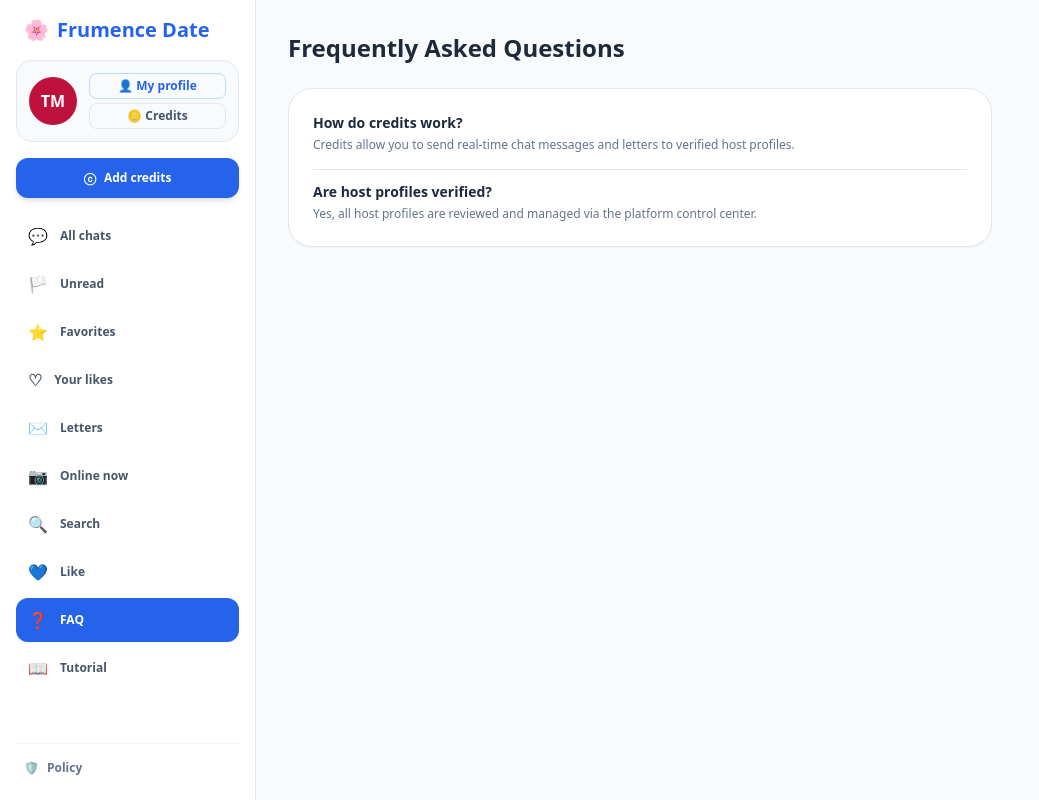
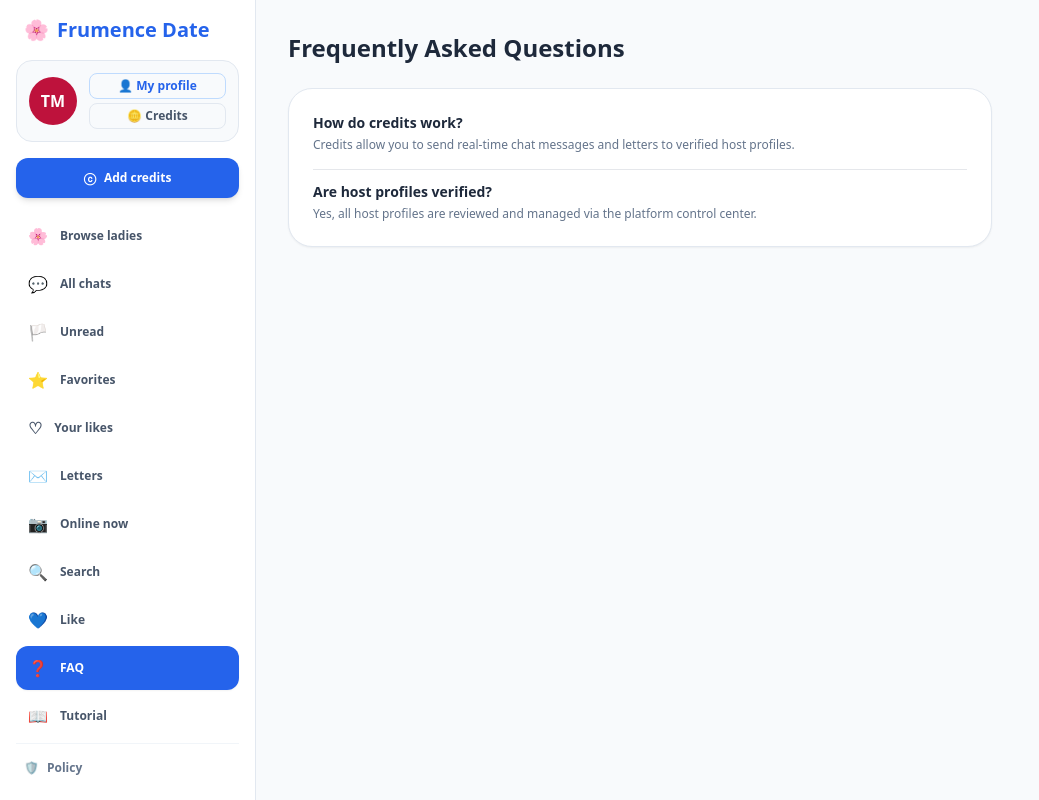
Before and after one commit to Tumuna-max/sturdy-funicular, a Next.js app: page /faq in a window 1280 px wide. Shown: the whole page, without its empty margins (0-1039 px from the left). Built offline with nearby package versions, Linux system fonts and the light colour scheme; no server answers; the database is empty.

Commit message:
Modify navigation items in ClientSidebar
Updated navigation items to include 'Browse ladies' and changed 'All chats' href.

```diff
--- a/components/ClientSidebar.js
+++ b/components/ClientSidebar.js
@@ -18,7 +18,6 @@ export default function ClientSidebar({ credits = 20, userName = "Tumuna Mwabili
     async function fetchActiveChatsCount() {
       if (!supabase) return;
 
-      // Fetch messages involving this client to count unique active conversations
       const { data, error } = await supabase
         .from('messages')
         .select('sender_id, receiver_id, profile_id')
@@ -39,7 +38,8 @@ export default function ClientSidebar({ credits = 20, userName = "Tumuna Mwabili
   }, []);
 
   const navItems = [
-    { label: 'All chats', href: '/', icon: '💬', badge: activeChatsCount > 0 ? activeChatsCount : null },
+    { label: 'Browse ladies', href: '/', icon: '🌸' },
+    { label: 'All chats', href: '/chats', icon: '💬', badge: activeChatsCount > 0 ? activeChatsCount : null },
     { label: 'Unread', href: '/unread', icon: '🏳️' },
     { label: 'Favorites', href: '/favorites', icon: '⭐' },
     { label: 'Your likes', href: '/your-likes', icon: '♡' },
```
